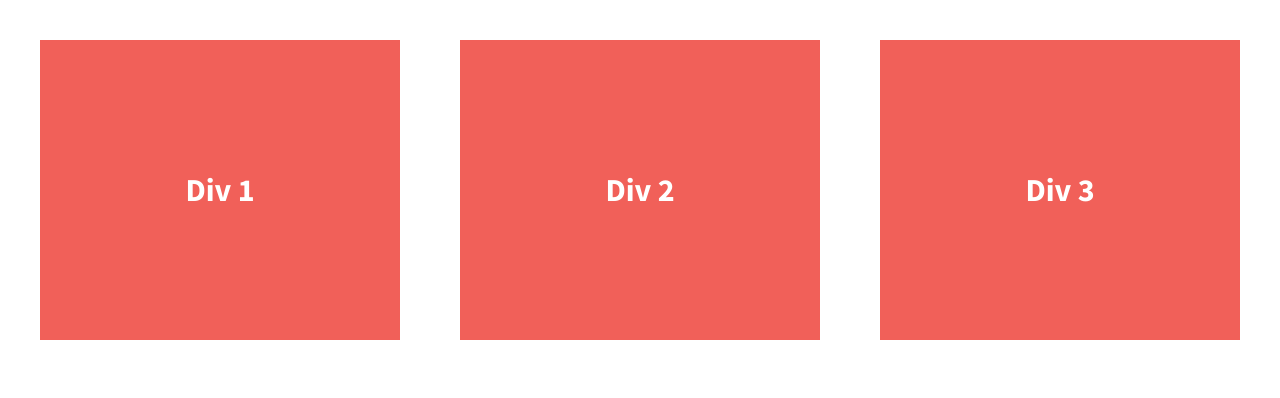
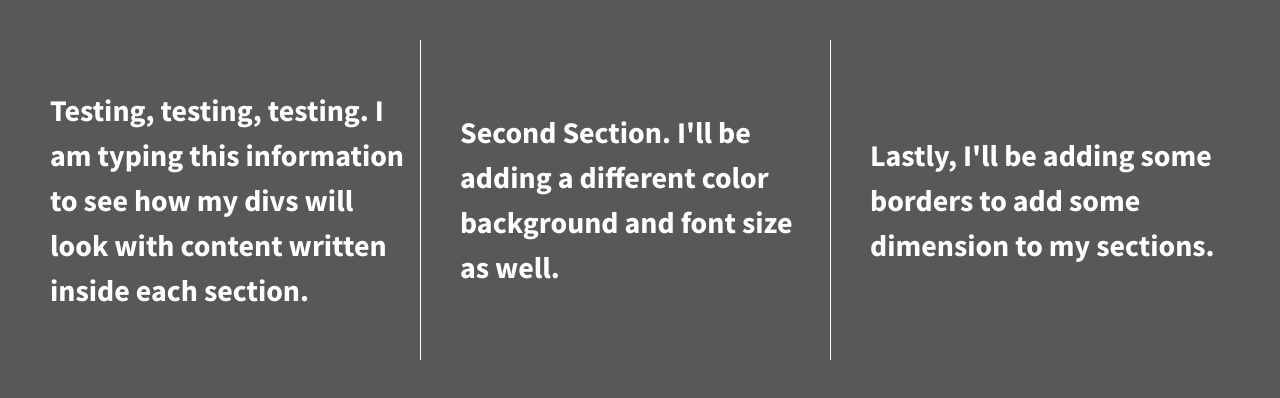
Before and after one commit to sarahg714/divs-flexbox, a plain HTML site: page index.html in a window 1280 px wide. Drawn offline with nearby package versions, Linux system fonts and the light colour scheme.

Commit message:
changed background color and added section borders

```diff
--- a/css/main.css
+++ b/css/main.css
@@ -97,7 +97,7 @@ textarea {
 
 
 html {
-  background-color: #fff;
+  background-color: #585858;
   height: 100%;
 }
 
@@ -119,14 +119,20 @@ body {
   /*give the divs a width of 30%, add display:flex, set justify-content and align-items to center*/
   color: #fff;
   line-height: 1.5em;
-  font-size: 1.6em;
-  background-color: #f16059;
+  font-size: 1.5em;
+  background-color: #585858;
   height: 300px;
   display: flex;
   width: 30%;
   justify-content: center;
   align-items: center;
+  padding: 10px;
 }
+
+.div-1, .div-2 {
+    border-right: 1px solid #ffffff;
+}
+
 
 
 
--- a/index.html
+++ b/index.html
@@ -23,13 +23,13 @@
 
         <section class="wrapper">
             <div class="div-1">
-                Div 1
+                Testing, testing, testing. I am typing this information to see how my divs will look with content written inside each section.
             </div>
             <div class="div-2">
-                Div 2
+                Second Section. I'll be adding a different color background and font size as well.
             </div>
             <div class="div-3">
-                Div 3
+                Lastly, I'll be adding some borders to add some dimension to my sections.
             </div>
         </section>
 
```
